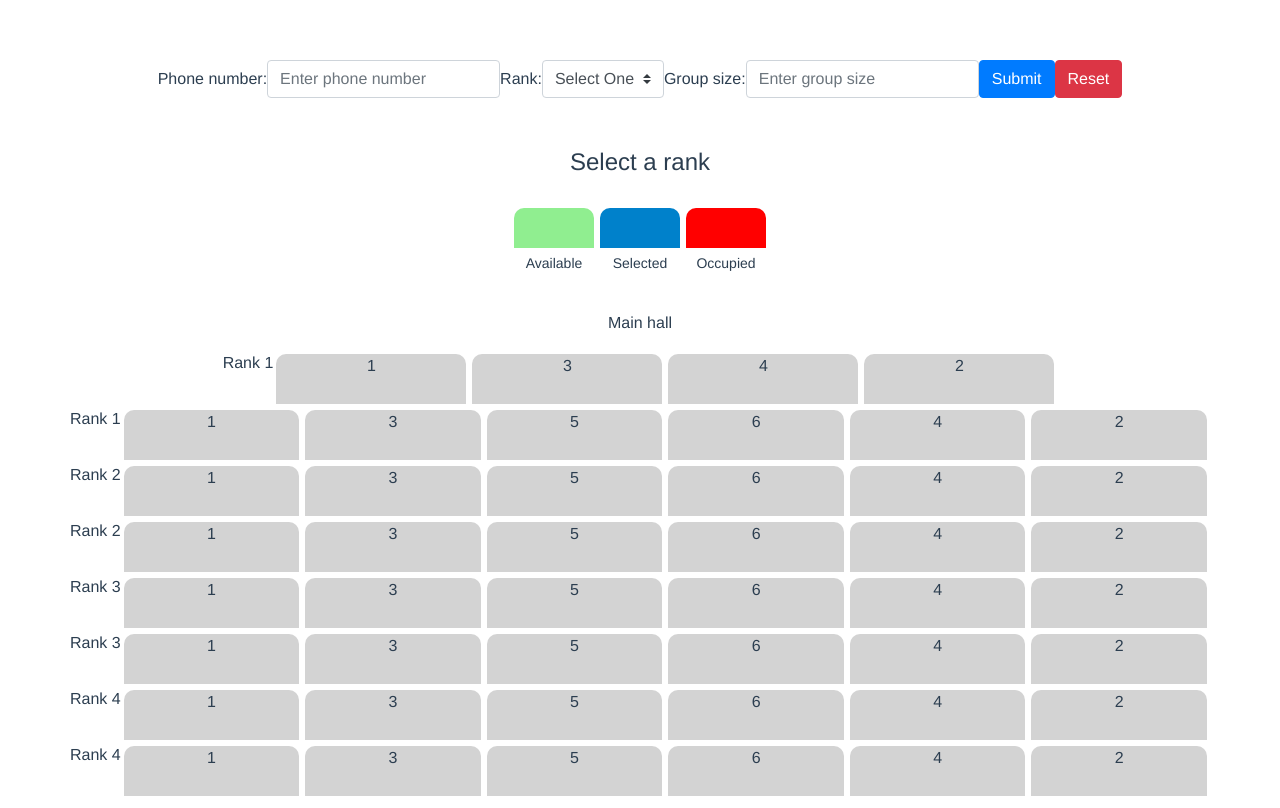
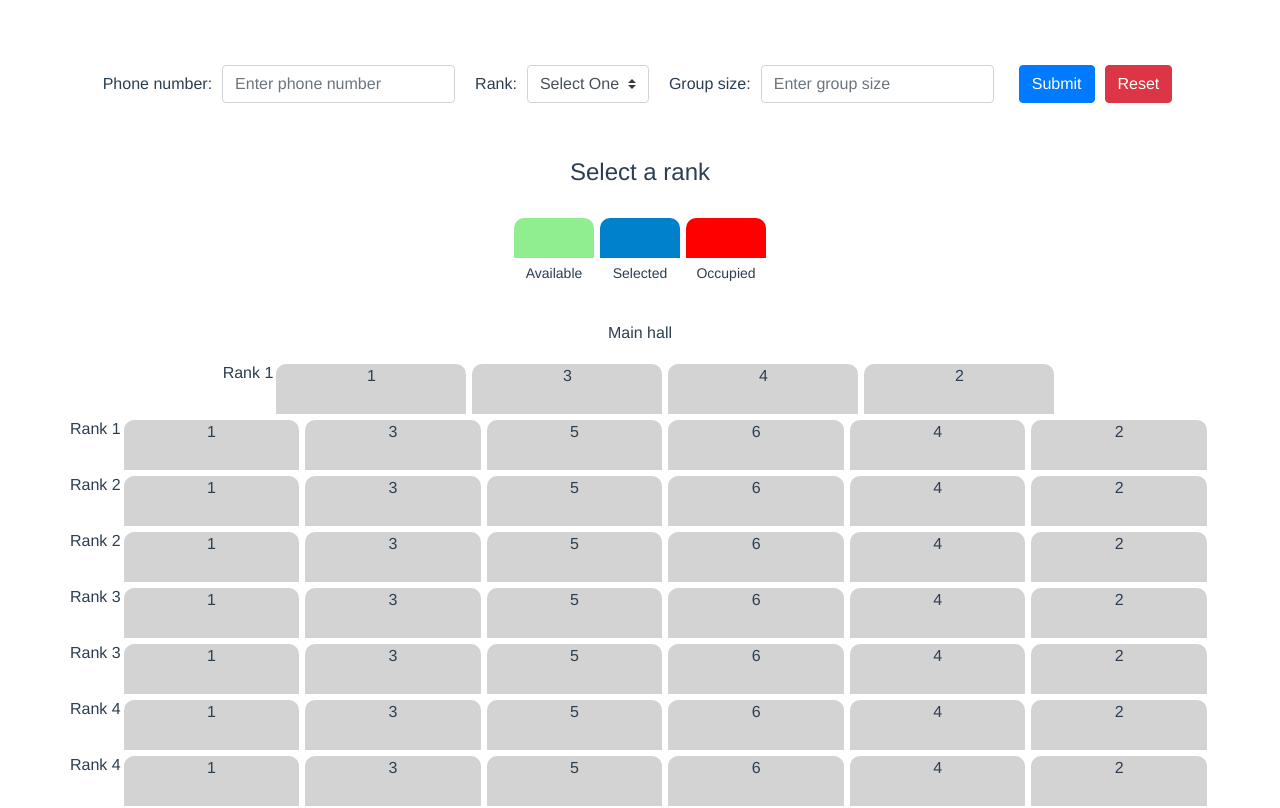
Before and after one commit to montagapallarols/vue-theater-layout, a Vue app: page / in a window 1280 px wide. Shown: the top 808 px of the page. Built offline with nearby package versions, Linux system fonts and the light colour scheme.

Commit message:
Add padding/margin to form

```diff
--- a/src/components/BookingForm.vue
+++ b/src/components/BookingForm.vue
@@ -17,9 +17,9 @@
           </b-form-input>
         </b-form-group>
 
-        <b-form-group id="input-group-3" label="Rank:" label-for="input-3">
+        <b-form-group id="input-group-2" label="Rank:" label-for="input-2">
           <b-form-select
-            id="input-3"
+            id="input-2"
             v-model="form.rank"
             @change="onChange"
             :options="ranks"
@@ -28,12 +28,12 @@
         </b-form-group>
 
         <b-form-group
-          id="input-group-4"
+          id="input-group-3"
           label="Group size:"
-          label-for="input-4"
+          label-for="input-3"
         >
           <b-form-input
-            id="input-4"
+            id="input-3"
             v-model="form.groupSize"
             type="number"
             :max="rankSeats"
@@ -114,8 +114,19 @@ export default {
 <style lang="scss" scoped>
 .form {
   display: flex;
+  flex-direction: column;
   align-items: center;
   justify-content: center;
   padding-bottom: 50px;
+
+  #input-1,
+  #input-2,
+  #input-3 {
+    margin-left: 10px;
+    margin-right: 20px;
+  }
+  .btn {
+    margin: 5px;
+  }
 }
 </style>
```
